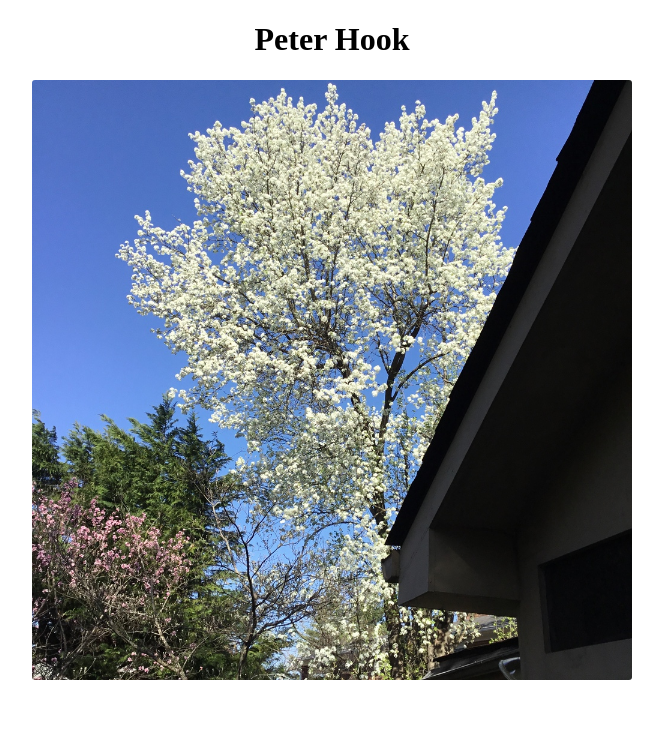
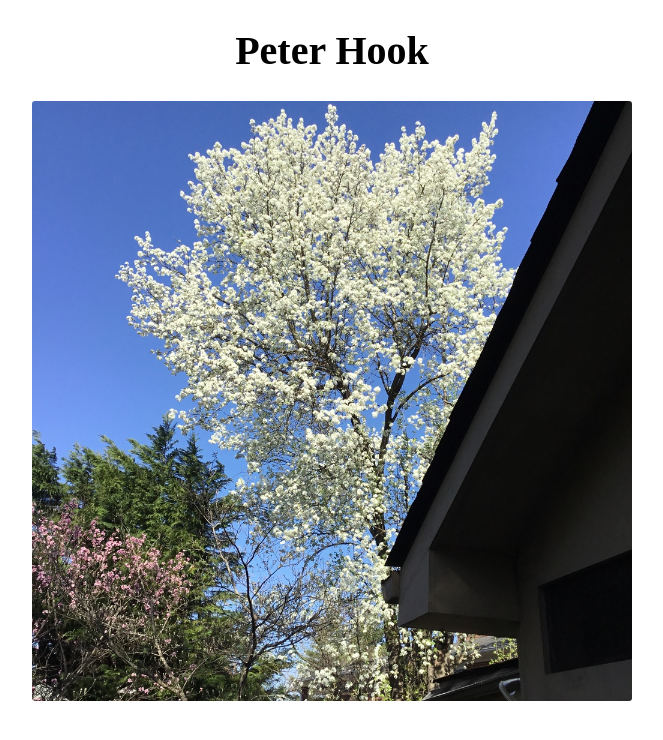
Before and after one commit to lawrencehook/peterhook.org, a plain HTML site: page public/index.html in a window 1280 px wide. Shown: the whole page, without its empty margins (308-971 px from the left). Drawn offline with Linux system fonts and the light colour scheme.

Commit message:
Make the title font size adaptive

```diff
--- a/public/css/main.css
+++ b/public/css/main.css
@@ -1,5 +1,9 @@
 body {
 	text-align: center;
+}
+
+h1 {
+	font-size: 5vh;
 }
 
 #flowers {
```
